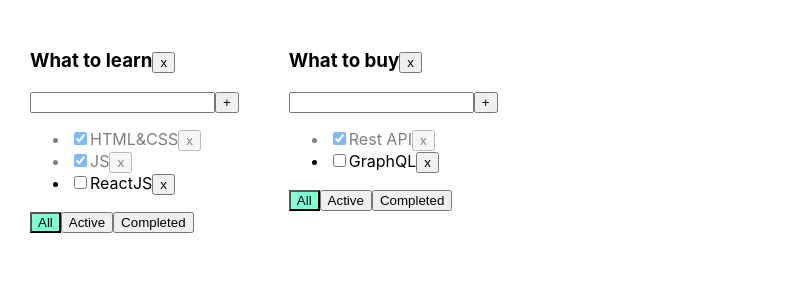
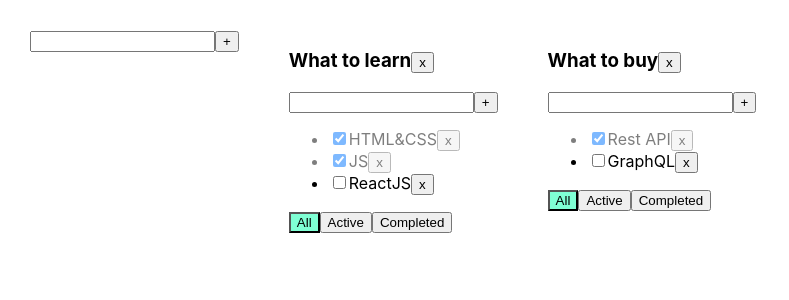
Before and after one commit to arturican/todolist2023, a React (Create React App) app: page / in a window 1280 px wide. Shown: the top 300 px of the page, without its empty margins (0-789 px from the left). Built offline with nearby package versions, Linux system fonts and the light colour scheme.

Commit message:
добавил компоненту SuperInput и функуцию addTodolist

```diff
--- a/src/App.tsx
+++ b/src/App.tsx
@@ -2,6 +2,7 @@ import React, {useState} from 'react';
 import './App.css';
 import {Todolist} from "./components/Todolist/Todolist";
 import {v1} from "uuid";
+import {SuperInput} from "./components/SuperInput";
 
 
 export type TodolistAllType = {
@@ -83,9 +84,19 @@ function App() {
 
     }
 
+    const addTodolist = (title: string) => {
+        const newTodolistId = v1();
+        setTodolists([...todolists, {id: newTodolistId, title: title, filter: 'all'}])
+        setTasks({
+            ...tasks, [newTodolistId]: [{id: v1(), title: 'Rest API', isDone: true},
+                {id: v1(), title: 'GraphQL', isDone: false},]
+        })
+    }
+
 
     return (
         <div className="App">
+            <SuperInput callBack={addTodolist}/>
             {todolists.map(tl => {
                 let allTodolistTasks = tasks[tl.id]
                 let tasksForTodolist = allTodolistTasks
--- /dev/null
+++ b/src/components/SuperInput.tsx
@@ -0,0 +1,45 @@
+import React, {ChangeEvent, KeyboardEvent, useState} from 'react';
+
+type SuperInputProps = {
+    callBack: (title: string) => void
+}
+
+
+export const SuperInput = (props: SuperInputProps) => {
+
+    const [newTask, setNewTask] = useState('')
+    const [error, setError] = useState<string | null>(null)
+
+    const onClickHandler = (e: ChangeEvent<HTMLInputElement>) => {
+        setNewTask(e.currentTarget.value)
+    }
+
+    const onKeyPressHandler = (event: KeyboardEvent<HTMLInputElement>) => {
+        setError(null)
+        if (event.key === 'Enter') {
+            addTask()
+        }
+    }
+
+    const addTask = () => {
+        if (newTask.trim() !== '') {
+            props.callBack(newTask)
+            setNewTask('')
+        } else {
+            setError('Title is required')
+        }
+
+    }
+
+    return (
+        <div>
+            <input value={newTask}
+                   onChange={onClickHandler}
+                   onKeyPress={onKeyPressHandler}
+                   className={error ? 'error' : ''}
+            />
+            <button onClick={addTask}>+</button>
+            {error && <div className='error-message'>{error}</div>}
+        </div>
+    );
+};
--- a/src/components/Todolist/Todolist.tsx
+++ b/src/components/Todolist/Todolist.tsx
@@ -1,10 +1,11 @@
 import React, {ChangeEvent, KeyboardEvent, useState} from 'react';
 import {TodolistAllType} from "../../App";
+import {SuperInput} from "../SuperInput";
 
 
 export const Todolist = (props: TodolistAllType) => {
 
-    const [newTask, setNewTask] = useState('')
+/*    const [newTask, setNewTask] = useState('')
     const [error, setError] = useState<string | null>(null)
 
     const onClickHandler = (e: ChangeEvent<HTMLInputElement>) => {
@@ -26,6 +27,10 @@ export const Todolist = (props: TodolistAllType) => {
             setError('Title is required')
         }
 
+    }*/
+
+    const addTaskHandler = (title: string) => {
+        props.addTask(title, props.id)
     }
 
     const callBackRemoveTask = (id: string, todolitstsId: string) => {
@@ -41,7 +46,7 @@ export const Todolist = (props: TodolistAllType) => {
             <h3>{props.title}
                 <button onClick={() => callBackRemoveTodolist((props.id))}>x</button>
             </h3>
-            <div>
+{/*            <div>
                 <input value={newTask}
                        onChange={onClickHandler}
                        onKeyPress={onKeyPressHandler}
@@ -49,7 +54,8 @@ export const Todolist = (props: TodolistAllType) => {
                 />
                 <button onClick={addTask}>+</button>
                 {error && <div className='error-message'>{error}</div>}
-            </div>
+            </div>*/}
+            <SuperInput callBack={addTaskHandler}/>
             <ul>
                 {props.tasks.map(t => {
                     return (
```
Also changed, not shown: 1 other file (tests, documents, lock files or other folders).
